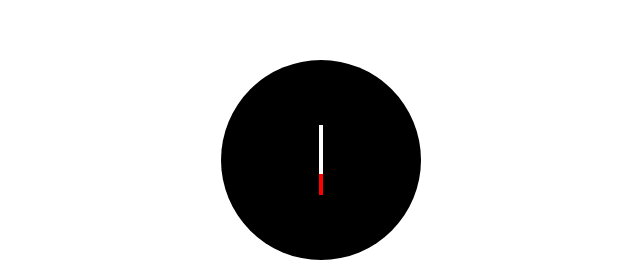
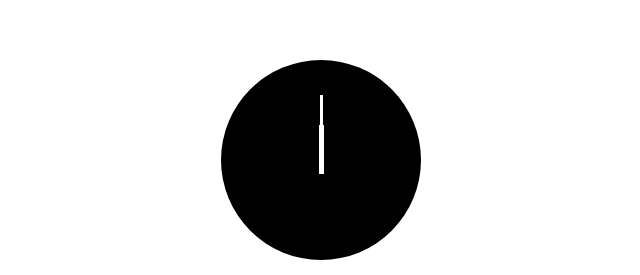
Before and after one commit to victorzottmann/rotor-challenge, a React (Vite) app: page / in a window 1280 px wide. Shown: the part 173-448 px from the top of the page, without its empty margins (319-959 px from the left). Built offline with nearby package versions, Linux system fonts and the light colour scheme.

Commit message:
style: add and style minutes hand

```diff
--- a/src/components/AnalogClock/index.jsx
+++ b/src/components/AnalogClock/index.jsx
@@ -34,8 +34,7 @@ const HourHand = styled(Hand)`
   // The height (length) of the hand is relative to the parent container
   height: 35%;
   z-index: 1;
-  background-color: red;
-  width: 4px; // Just making it visible for reference of the ::before size
+  /* background-color: red; */
   &::before {
     content: "";
     // The visible part of the hand is controlled by the height of the pseudo-element,
@@ -46,10 +45,22 @@ const HourHand = styled(Hand)`
   }
 `;
 
+const MinuteHand = styled(Hand)`
+  height: 65%;
+  width: 3px;
+  &::before {
+    content: "";
+    height: 60%;
+    width: 3px;
+    background-color: white;
+  }
+`;
+
 const AnalogClock = () => {
   return (
     <ClockContainer>
       <HourHand />
+      <MinuteHand />
     </ClockContainer>
   );
 }
```
